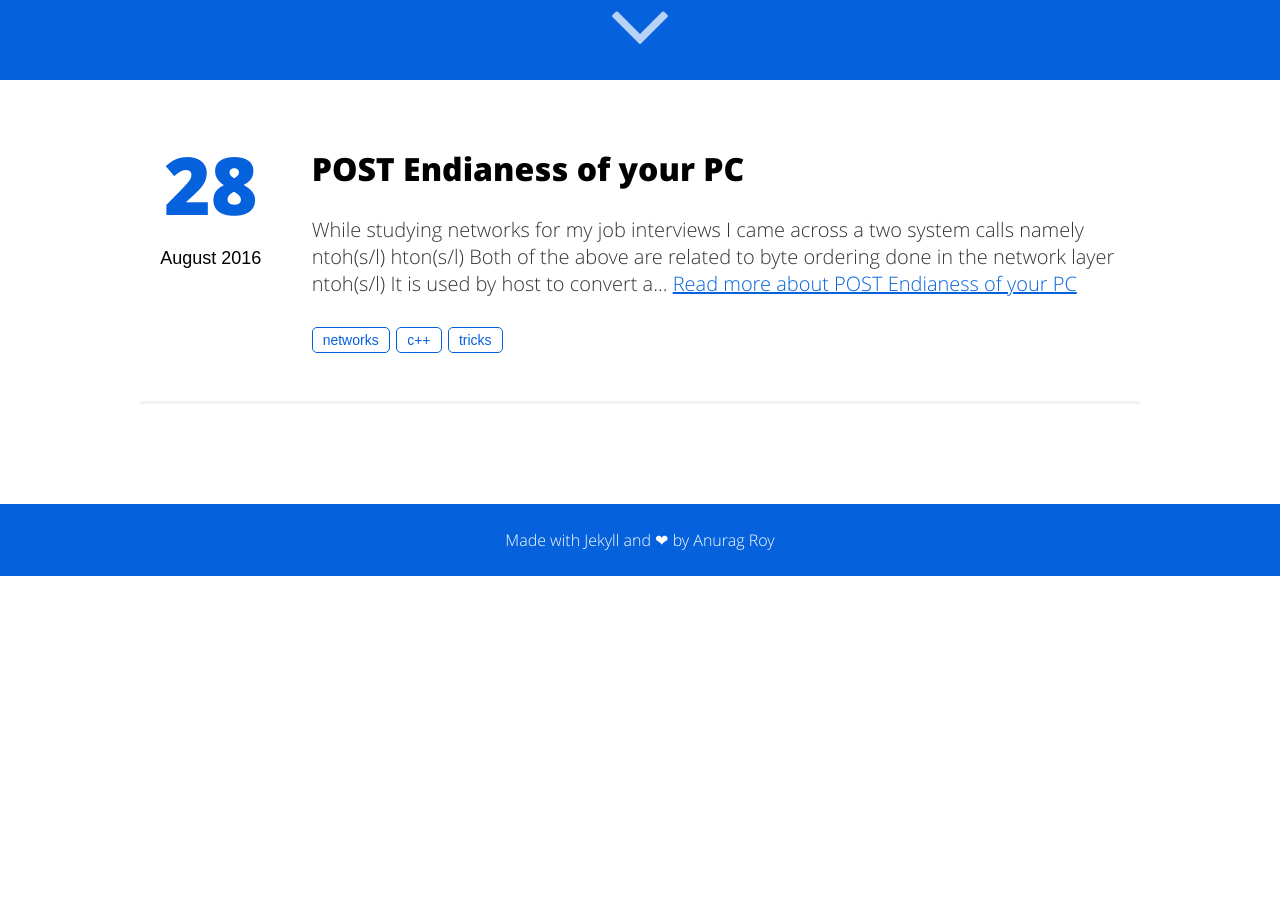
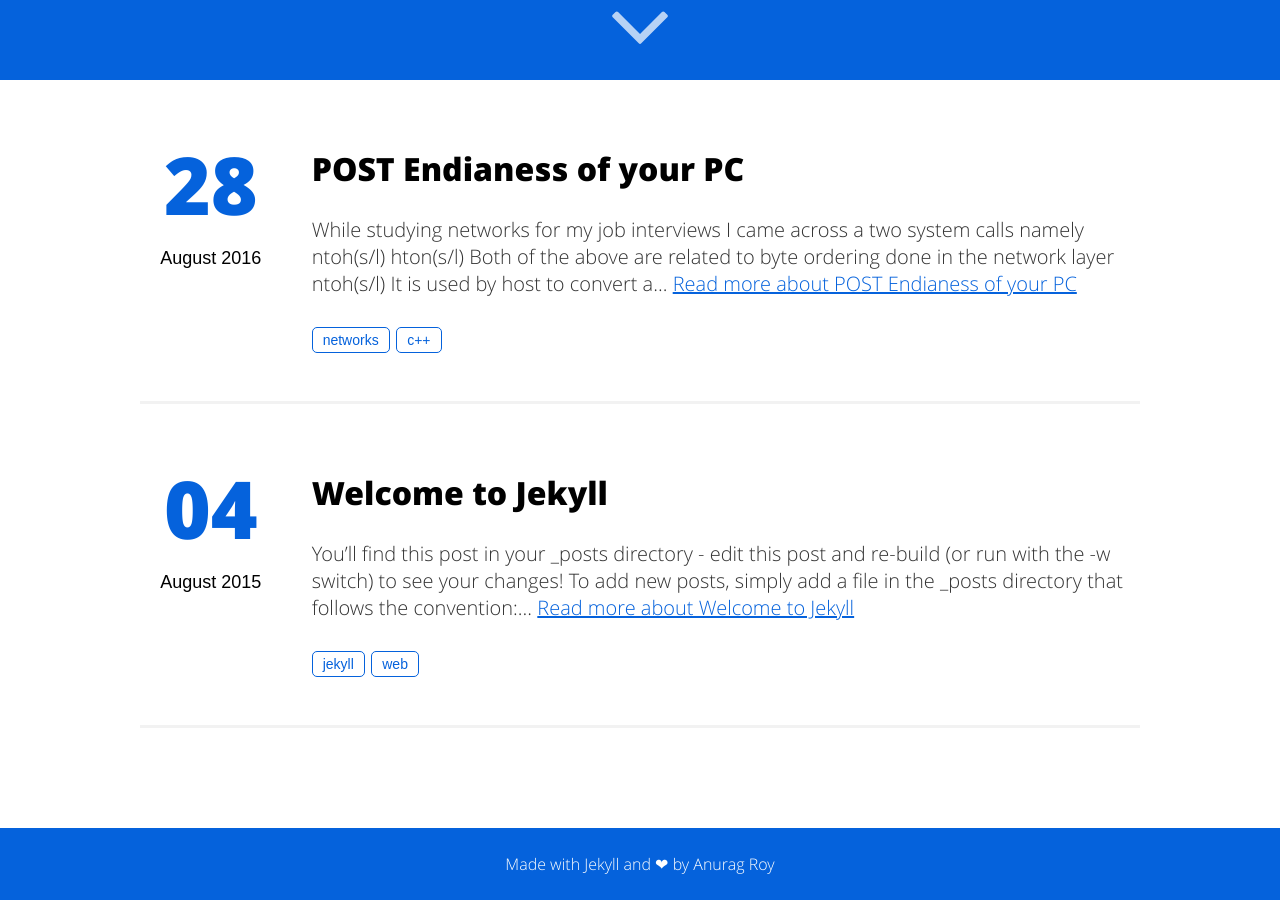
Before and after one commit to ranarag/ranarag.github.io, a Jekyll site: the page built from index.html, in a window 1280 px wide and 900 px high, scrolled down 820 px. Built offline with Jekyll 4.4.1, drawn with Linux system fonts in a browser that asks for light colours; before the commit the page ends 1396 px from its top, so only the background shows below that.

Commit message:
my first blog added

```diff
--- /dev/null
+++ b/_posts/2015-08-04-welcome-to-jekyll.md
@@ -0,0 +1,31 @@
+---
+layout: post
+title: "Welcome to Jekyll"
+date: 2015-08-04 03:21:35
+image: '/assets/img/'
+description: 'Put your description here.'
+tags:
+- jekyll
+- web
+categories:
+- Jekyll is awesome
+twitter_text: 'Put your twitter description here.'
+---
+
+You'll find this post in your `_posts` directory - edit this post and re-build (or run with the `-w` switch) to see your changes!
+To add new posts, simply add a file in the `_posts` directory that follows the convention: YYYY-MM-DD-name-of-post.ext.
+
+Jekyll also offers powerful support for code snippets:
+
+{% highlight ruby %}
+def print_hi(name)
+  puts "Hi, #{name}"
+end
+print_hi('Tom')
+#=> prints 'Hi, Tom' to STDOUT.
+{% endhighlight %}
+
+Check out the [Jekyll docs][jekyll] for more info on how to get the most out of Jekyll. File all bugs/feature requests at [Jekyll's GitHub repo][jekyll-gh].
+
+[jekyll-gh]: https://github.com/mojombo/jekyll
+[jekyll]:    http://jekyllrb.com
--- a/_posts/2016-08-28-post-endianess-of-your-pc.md
+++ b/_posts/2016-08-28-post-endianess-of-your-pc.md
@@ -3,14 +3,13 @@ layout: post
 title: "POST Endianess of your PC"
 date: 2016-08-28 14:54:27
 image: '/assets/img/'
-description: 'How to check the endianess of your computer using a cpp code'
+description: 'How to check the endianess of your computer using a cpp code.'
 tags:
 - networks
 - c++
-- tricks
 categories:
 - byte ordering in the network layer
-twitter_text:
+twitter_text: "something related to networks"
 ---
 
 While studying networks for my job interviews I came across a two system calls namely
@@ -48,7 +47,7 @@ and check the endianness of your pc
 
 - You can also use the following cpp code to check the endianness of your pc
 
-{% highlight bash %}
+{% highlight ruby %}
  #include <stdio.h>
 int main(void)
 {
```
Also changed, not shown: 8 other files.
